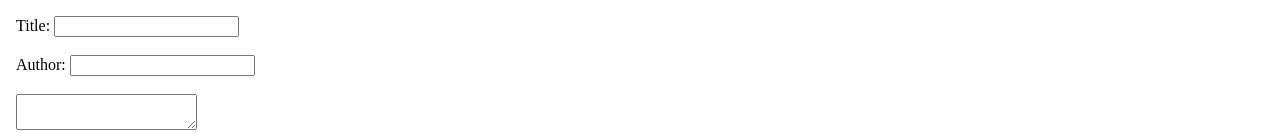
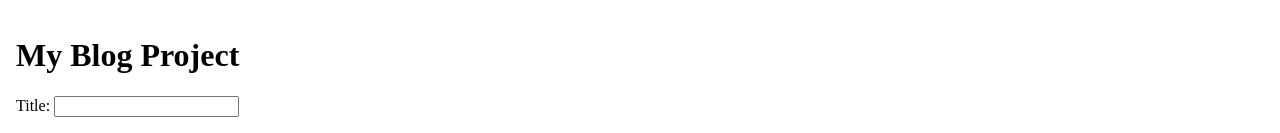
Before and after one commit to jbuddha/full-stack-react-projects, a React (Vite) app: page / in a window 1280 px wide. Shown: the top 133 px of the page. Built offline with nearby package versions, Linux system fonts and the light colour scheme; no server answers.

Commit message:
chore: dummy change to see ci/cd deployment

```diff
--- a/src/Blog.jsx
+++ b/src/Blog.jsx
@@ -20,6 +20,7 @@ export function Blog() {
 
   return (
     <div style={{ padding: 8 }}>
+      <h1>My Blog Project</h1>
       <CreatePost />
       <br />
       <hr />
```
